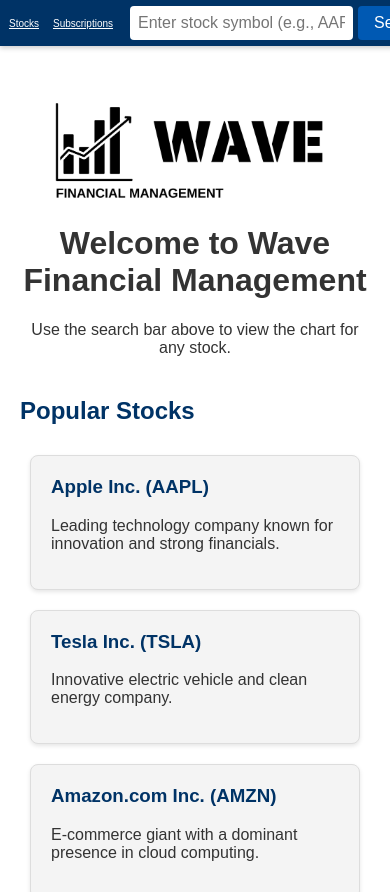
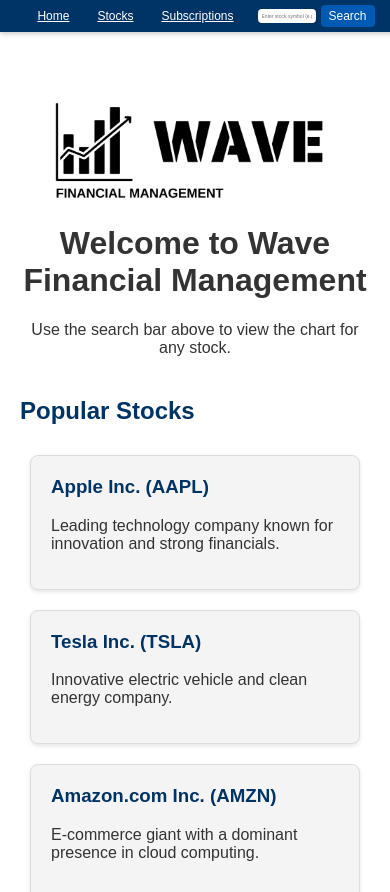
Before and after one commit to WaveFinancialManagemet/Wave-Financial-Management, a plain HTML site: page stock.html in a window 390 px wide. Shown: the top 892 px of the page. Drawn offline with Linux system fonts and the light colour scheme.

Commit message:
Update stock.html

```diff
--- a/stock.html
+++ b/stock.html
@@ -63,12 +63,21 @@
     }
     @media (max-width: 480px) {
       .top-bar {
-        padding: 6px;
+        padding: 4px;
       }
       .top-bar a {
-        font-size: 10px;
-        padding: 3px 4px;
-        margin: 0 2px;
+        font-size: 12px;
+        padding: 4px 8px;
+        margin: 0 5px;
+      }
+      .top-bar input[type="text"] {
+        padding: 4px; /* Reduce padding */
+        font-size: 5px; /* 3x smaller than 16px */
+        width: 50px; /* Reduce width */
+      }
+      .top-bar button {
+        padding: 4px 8px;
+        font-size: 12px;
       }
     }
     /* Content Styles */
```
